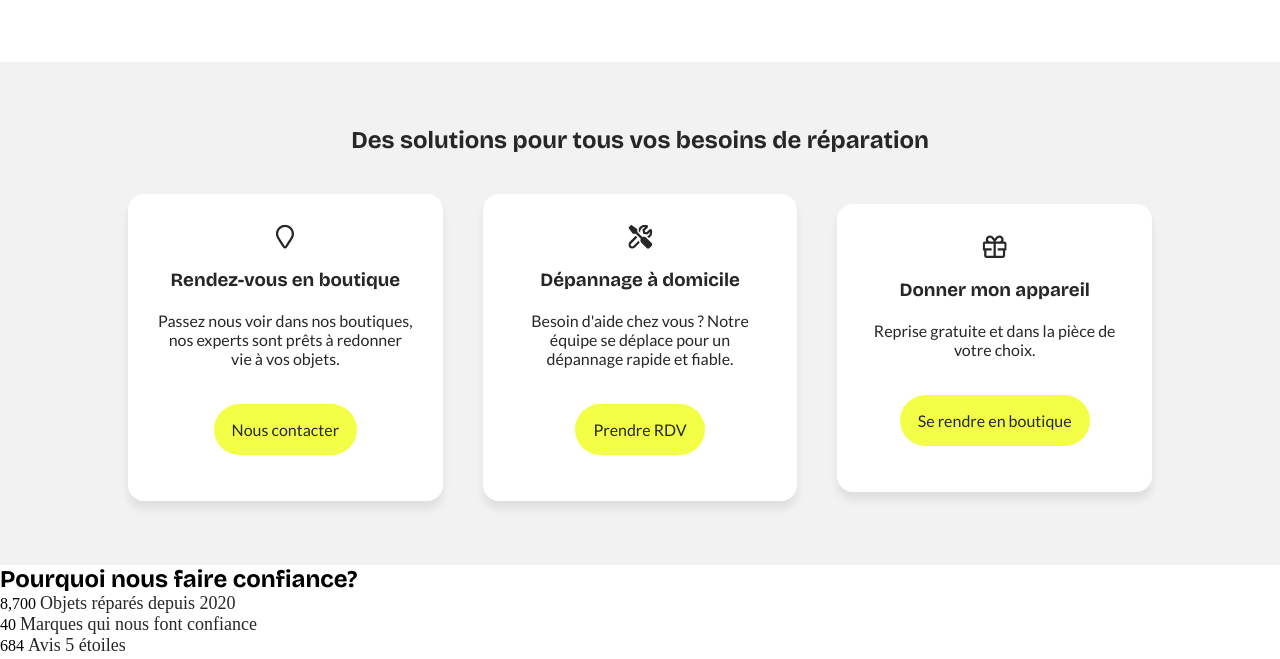
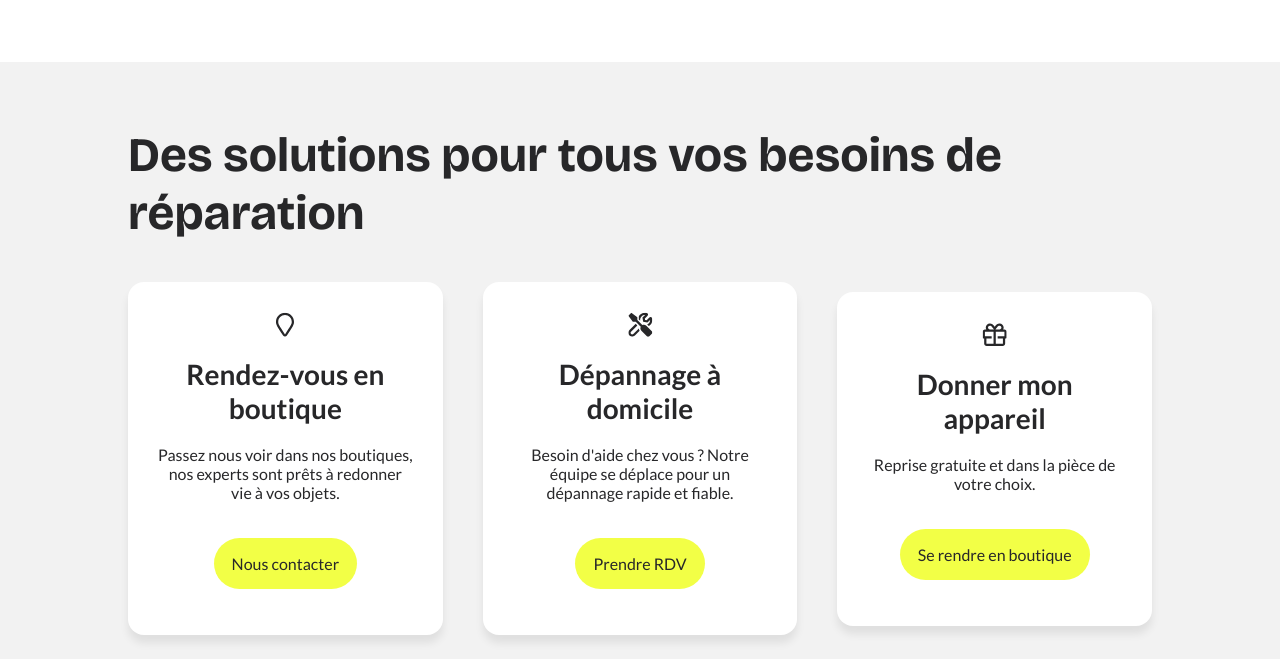
Before and after one commit to sarahabl/landing-reboot, a plain HTML site: page index.html in a window 1280 px wide. Shown: the part 1090-1749 px from the top of the page. Drawn offline with nearby package versions, Linux system fonts and the light colour scheme.

Commit message:
Mise à jour style typographie

```diff
--- a/style.css
+++ b/style.css
@@ -20,6 +20,35 @@ p, ul, li, button, form, a {
 
 html {
   scroll-behavior: smooth;
+}
+
+/* Typographie */
+h1 {
+  color: var(--black, #272729);
+  text-align: center;
+  font-family: "Bricolage Grotesque";
+  font-size: 80px;
+  font-style: normal;
+  font-weight: 800;
+  line-height: normal;
+}
+
+h2{
+  color: var(--black, #272729);
+  font-family: "Bricolage Grotesque";
+  font-size: 48px;
+  font-style: normal;
+  font-weight: 700;
+  line-height: normal;
+}
+
+h3{
+  color: var(--black, #272729);
+  font-family: Lato;
+  font-size: 28px;
+  font-style: normal;
+  font-weight: 700;
+  line-height: normal;
 }
 
 /* Colors */
```
